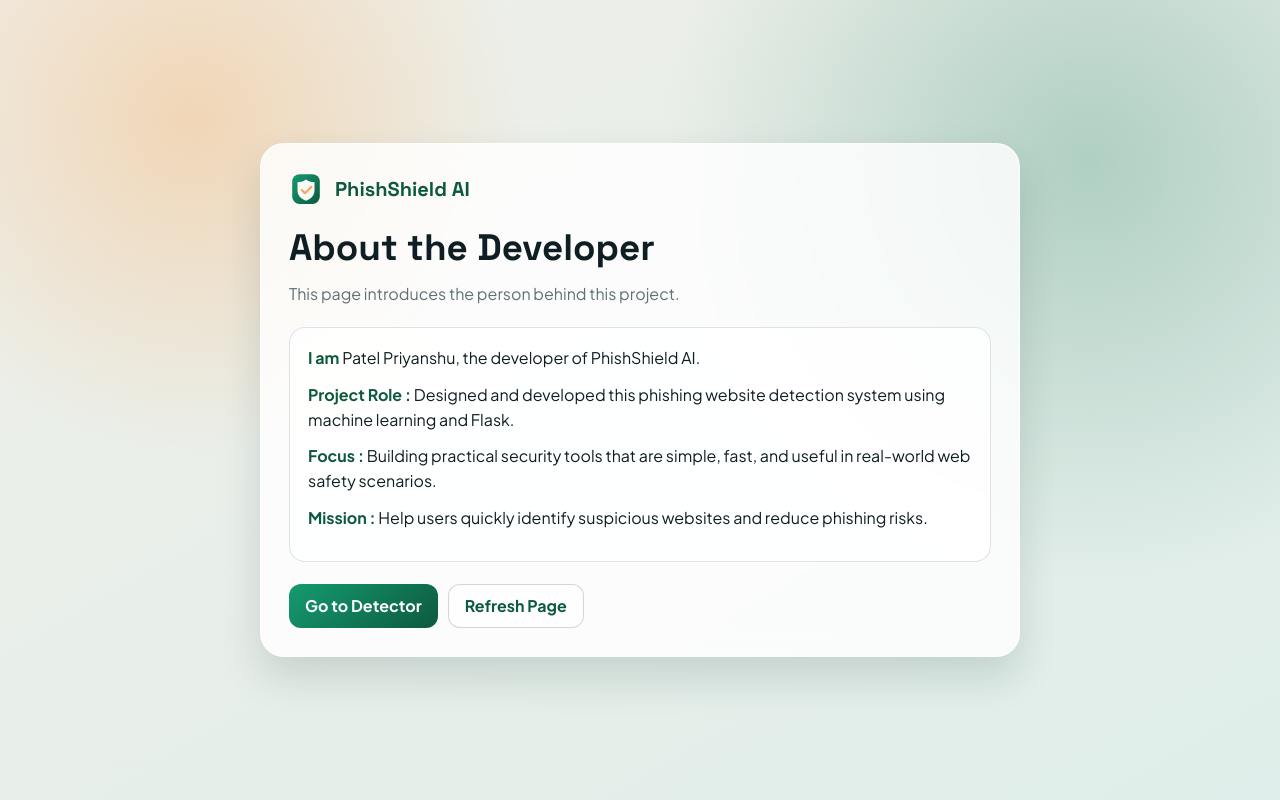
After one commit to priyanshu123patel/PhishShield-AI, a Flask app: page /developer in a window 1280 px wide. The commit adds this page. Run offline with Flask 3, Linux system fonts and the light colour scheme; parts of the project's set-up code (start-up, migrations or seed data) failed here and were passed over.

Commit message:
Add files via upload

```diff
--- a/app.py
+++ b/app.py
@@ -181,6 +181,11 @@ def home():
         model_accuracy=MODEL_ACCURACY,
     )
 
+
+@app.route('/developer')
+def developer():
+    return render_template('developer.html')
+
 @app.route('/predict', methods=['POST'])
 def predict():
     raw_url = request.form.get("url", "")
--- /dev/null
+++ b/templates/developer.html
@@ -0,0 +1,189 @@
+<!DOCTYPE html>
+<html lang="en">
+
+<head>
+	<meta charset="UTF-8">
+	<meta name="viewport" content="width=device-width, initial-scale=1.0">
+	<title>Developer | PhishShield AI</title>
+	<link rel="icon" type="image/svg+xml" href="{{ url_for('static', filename='logo.svg') }}">
+	<link rel="preconnect" href="https://fonts.googleapis.com">
+	<link rel="preconnect" href="https://fonts.gstatic.com" crossorigin>
+	<link
+		href="https://fonts.googleapis.com/css2?family=Plus+Jakarta+Sans:wght@400;500;700;800&family=Space+Grotesk:wght@500;700&display=swap"
+		rel="stylesheet">
+	<style>
+		:root {
+			--bg-top: #f0efe9;
+			--bg-bottom: #dfeeea;
+			--card: rgba(255, 255, 255, 0.82);
+			--text: #0f1e22;
+			--muted: #5f7176;
+			--accent: #117554;
+			--accent-dark: #0d593f;
+			--shadow: 0 20px 40px rgba(9, 45, 38, 0.14);
+		}
+
+		* {
+			box-sizing: border-box;
+		}
+
+		body {
+			margin: 0;
+			min-height: 100vh;
+			font-family: "Plus Jakarta Sans", "Segoe UI", sans-serif;
+			color: var(--text);
+			background:
+				radial-gradient(circle at 15% 15%, rgba(247, 168, 88, 0.35), transparent 26%),
+				radial-gradient(circle at 85% 20%, rgba(17, 117, 84, 0.26), transparent 34%),
+				linear-gradient(150deg, var(--bg-top), var(--bg-bottom));
+			display: flex;
+			align-items: center;
+			justify-content: center;
+			padding: 24px;
+		}
+
+		.card {
+			width: min(760px, 100%);
+			border: 1px solid rgba(255, 255, 255, 0.7);
+			border-radius: 24px;
+			background: var(--card);
+			backdrop-filter: blur(12px);
+			box-shadow: var(--shadow);
+			padding: 28px;
+			animation: rise 650ms ease-out;
+		}
+
+		.header {
+			display: flex;
+			align-items: center;
+			gap: 12px;
+		}
+
+		.logo-text {
+			font-family: "Space Grotesk", "Plus Jakarta Sans", sans-serif;
+			font-weight: 700;
+			font-size: 20px;
+			color: var(--accent-dark);
+			margin: 0;
+		}
+
+		h1 {
+			margin: 18px 0 10px;
+			font-family: "Space Grotesk", "Plus Jakarta Sans", sans-serif;
+			font-size: clamp(1.6rem, 1.2rem + 1.6vw, 2.3rem);
+		}
+
+		.intro {
+			margin: 0;
+			color: var(--muted);
+			line-height: 1.6;
+		}
+
+		.profile {
+			margin-top: 20px;
+			border-radius: 16px;
+			border: 1px solid rgba(15, 30, 34, 0.12);
+			background: rgba(255, 255, 255, 0.78);
+			padding: 18px;
+		}
+
+		.profile p {
+			margin: 0 0 12px;
+			line-height: 1.55;
+		}
+
+		.label {
+			font-weight: 700;
+			color: var(--accent-dark);
+		}
+
+		.actions {
+			margin-top: 22px;
+			display: flex;
+			gap: 10px;
+			flex-wrap: wrap;
+		}
+
+		.btn {
+			display: inline-flex;
+			align-items: center;
+			justify-content: center;
+			height: 44px;
+			padding: 0 16px;
+			border-radius: 12px;
+			font-weight: 700;
+			text-decoration: none;
+			transition: transform 0.18s ease;
+		}
+
+		.btn.primary {
+			background: linear-gradient(140deg, #159b70, #0d593f);
+			color: #ffffff;
+		}
+
+		.btn.secondary {
+			border: 1px solid rgba(15, 30, 34, 0.18);
+			background: rgba(255, 255, 255, 0.7);
+			color: var(--accent-dark);
+		}
+
+		.btn:hover {
+			transform: translateY(-1px);
+		}
+
+		@keyframes rise {
+			from {
+				opacity: 0;
+				transform: translateY(12px);
+			}
+
+			to {
+				opacity: 1;
+				transform: translateY(0);
+			}
+		}
+
+		@media (max-width: 640px) {
+			.card {
+				padding: 20px;
+				border-radius: 18px;
+			}
+
+			.actions {
+				flex-direction: column;
+			}
+
+			.btn {
+				width: 100%;
+			}
+		}
+	</style>
+</head>
+
+<body>
+	<main class="card">
+		<header class="header">
+			<img src="{{ url_for('static', filename='logo.svg') }}" alt="PhishShield AI Logo" width="34" height="34">
+			<p class="logo-text">PhishShield AI</p>
+		</header>
+
+		<h1>About the Developer</h1>
+		<p class="intro">
+			This page introduces the person behind this project.
+		</p>
+
+		<section class="profile">
+			<p><span class="label">I am </span> Patel Priyanshu, the developer of PhishShield AI.</p>
+			<p><span class="label">Project Role :</span> Designed and developed this phishing website detection system using machine learning and Flask.</p>
+			<p><span class="label">Focus :</span> Building practical security tools that are simple, fast, and useful in real-world web safety scenarios.</p>
+			<p><span class="label">Mission :</span> Help users quickly identify suspicious websites and reduce phishing risks.</p>
+		</section>
+
+		<div class="actions">
+			<a class="btn primary" href="{{ url_for('home') }}">Go to Detector</a>
+			<a class="btn secondary" href="{{ url_for('developer') }}">Refresh Page</a>
+		</div>
+	</main>
+</body>
+
+</html>
```
Also changed, not shown: templates/index.html (+31 -5 lines).
